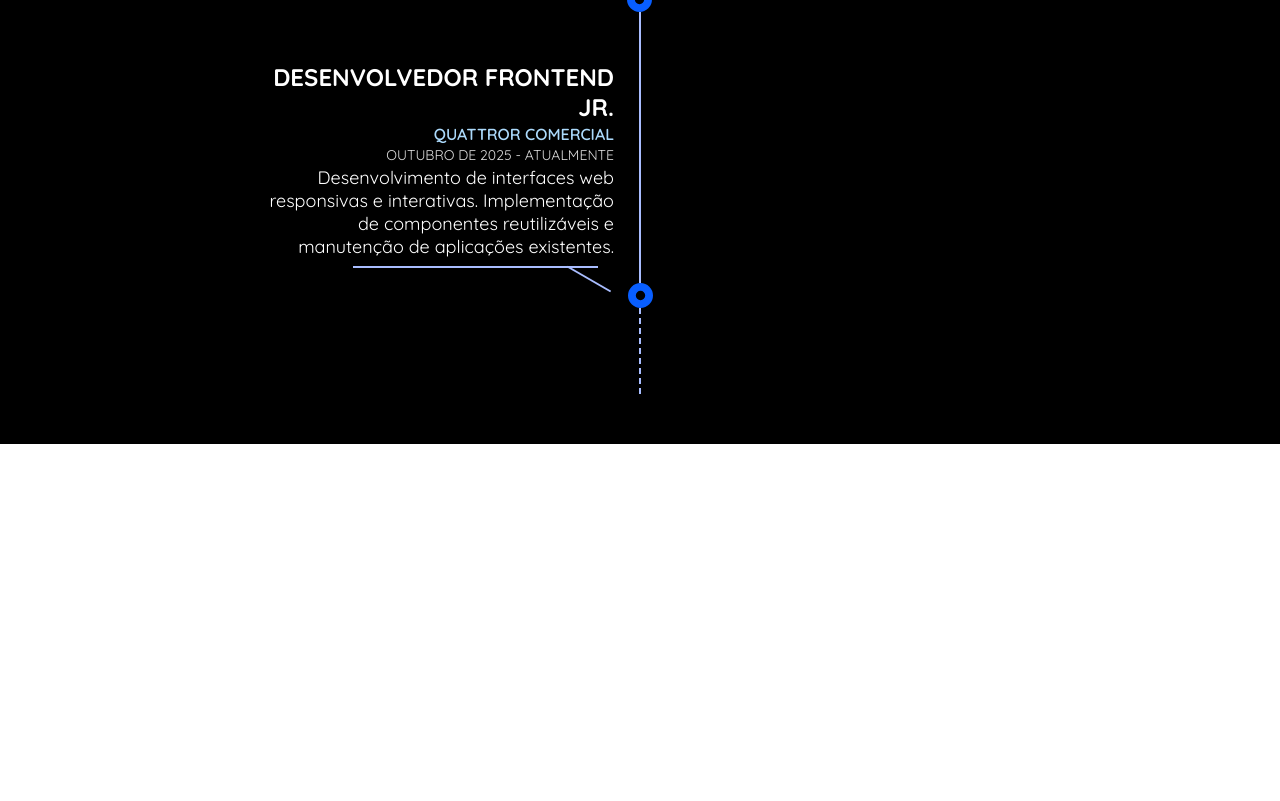
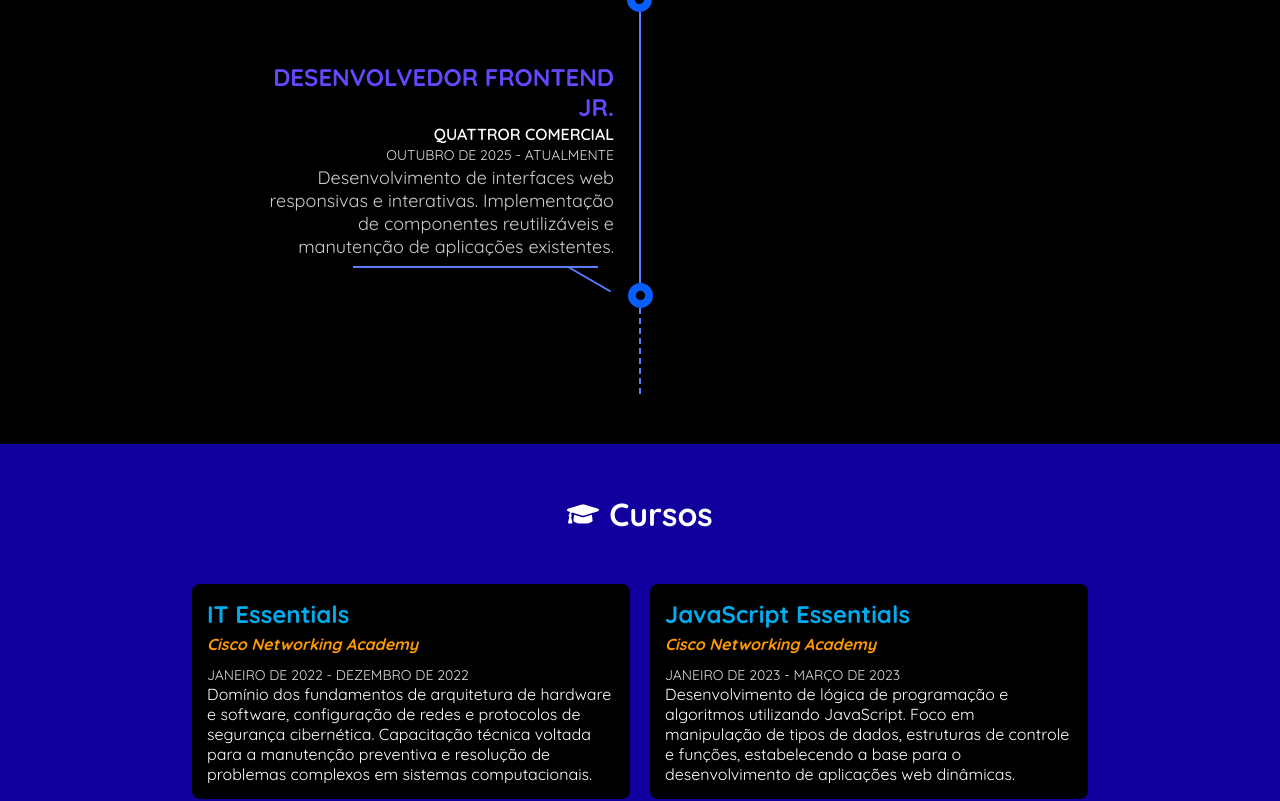
Before and after one commit to mgrigoleto/about-me, a Next.js app: page / in a window 1280 px wide. Shown: the part 2180-2981 px from the top of the page. Before the commit the page ends 2624 px from the top, so only its background shows below. Built offline with nearby package versions, Linux system fonts and the light colour scheme.

Commit message:
courses wip

```diff
--- a/src/app/components/Body/Container.tsx
+++ b/src/app/components/Body/Container.tsx
@@ -1,4 +1,5 @@
 'use client'
+import Courses from "./components/Courses/Courses"
 import Experience from "./components/Experience/Experience"
 import Introduction from "./components/Introduction/Introduction"
 import "./Container.css"
@@ -8,6 +9,7 @@ const Container = (props: { language: string }) => {
         <>
             <Introduction language={props.language} />
             <Experience language={props.language} />
+            <Courses language={props.language} />
         </>
     )
 }
--- a/src/app/components/Body/components/Courses/Courses.css
+++ b/src/app/components/Body/components/Courses/Courses.css
@@ -0,0 +1,25 @@
+#courses-wrapper {
+    display: flex;
+    flex-direction: row;
+    flex-wrap: wrap;
+    gap: 20px;
+}
+
+.course {
+    background-color: black;
+    border-radius: 8px;
+    padding: 15px;
+    width: calc(50% - 10px);
+    box-sizing: border-box;
+}
+
+.course-title {
+    color: #00aced;
+    margin: 0 0 5px 0;
+}
+
+.platform {
+    color: #ff9900;
+    margin: 0 0 10px 0;
+    font-style: italic;
+}
--- a/src/app/components/Body/components/Courses/Courses.tsx
+++ b/src/app/components/Body/components/Courses/Courses.tsx
@@ -1,11 +1,35 @@
-import React from 'react'
+import React, { useState, useEffect } from 'react'
 import { FaGraduationCap } from 'react-icons/fa'
 import { contentEN, contentPTBR } from './Content'
 
+import "./Courses.css"
+
 const Courses = (props: { language: string }) => {
+
+    const [courses, setCourses] = useState(contentPTBR.list || []);
+
+    useEffect(() => {
+        if (props.language === "ptbr") {
+            setCourses(contentPTBR.list || []);
+        } else {
+            setCourses(contentEN.list || []);
+        }
+    }, [props.language])
+
     return (
         <div className='solid-blue-box'>
             <h1> <FaGraduationCap /> {props.language === "ptbr" ? contentPTBR.title : contentEN.title}</h1>
+            <div id="courses-wrapper">
+                {courses.map((course, index) => (
+                    <div key={index} className="course">
+                        <h2 className='course-title'>{course.title}</h2>
+                        <h4 className='platform'>{course.platform}</h4>
+                        <span className="date-range">{course.start} {course.end && '-'} {course.end}</span>
+                        <p>{course.description}</p>
+                    </div>
+                ))}
+            </div>
+
         </div>
     )
 }
--- a/src/app/components/Body/components/Experience/Experience.css
+++ b/src/app/components/Body/components/Experience/Experience.css
@@ -1,3 +1,7 @@
+:root {
+    --timeline-line-color: #567eff;
+}
+
 .timeline-line {
     width: 100%;
     display: flex;
@@ -24,7 +28,7 @@
     text-align: right;
     align-items: flex-end;
     justify-content: right;
-    border-right: 2px solid #a9bdff;
+    border-right: 2px solid var(--timeline-line-color);
     margin-right: -2px;
 }
 
@@ -32,16 +36,16 @@
     text-align: left;
     align-items: flex-start;
     justify-content: left;
-    border-left: 2px solid #a9bdff;
+    border-left: 2px solid var(--timeline-line-color);
     margin-left: -2px;
 }
 
 .last-exp-left-side {
-    border-right: 2px dashed #a9bdff;
+    border-right: 2px dashed var(--timeline-line-color);
 }
 
 .last-exp-right-side {
-    border-left: 2px dashed #a9bdff;
+    border-left: 2px dashed var(--timeline-line-color);
 }
 
 .left-side-point,
@@ -65,14 +69,14 @@
 }
 
 .title {
-    color: white;
+    color: rgb(99, 72, 255);
     font-size: 24px;
     font-weight: bold;
     text-transform: uppercase;
 }
 
 .company {
-    color: #acdafc;
+    color: white;
     font-size: 16px;
     font-weight: 600;
     text-transform: uppercase;
@@ -88,7 +92,7 @@
 .description {
     font-size: 18px;
     font-weight: 400;
-    color: white;
+    color: #ccc;
 }
 
 .bottom-exp-line {
@@ -96,7 +100,7 @@
     bottom: 20px;
     width: 60%;
     height: 2px;
-    background-color: #a9bdff;
+    background-color: var(--timeline-line-color);
 }
 
 .left-side-line {
@@ -113,7 +117,7 @@
     bottom: 8px;
     width: 50px;
     height: 2px;
-    background-color: #a9bdff;
+    background-color: var(--timeline-line-color);
     transform: rotate(-30deg);
 }
 
@@ -123,6 +127,6 @@
     bottom: 8px;
     width: 50px;
     height: 2px;
-    background-color: #a9bdff;
+    background-color: var(--timeline-line-color);
     transform: rotate(30deg);
 }
```
